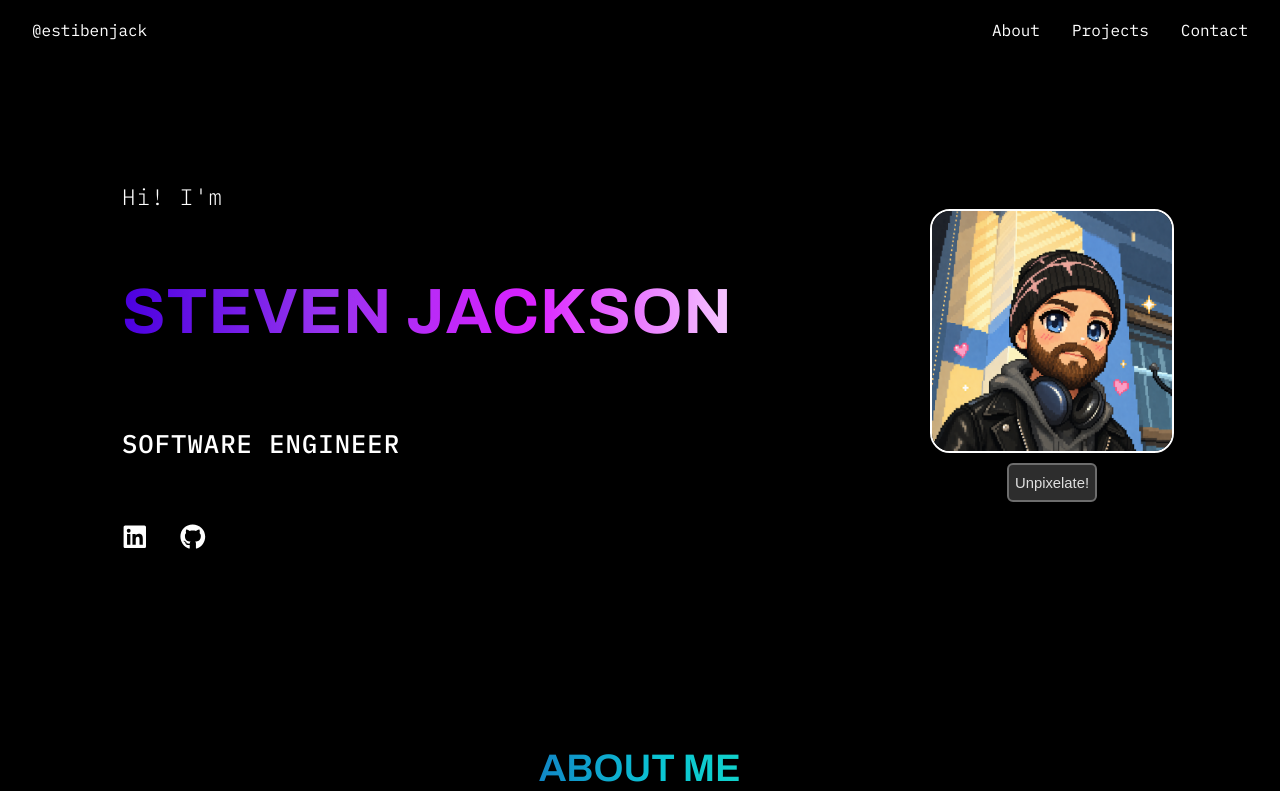
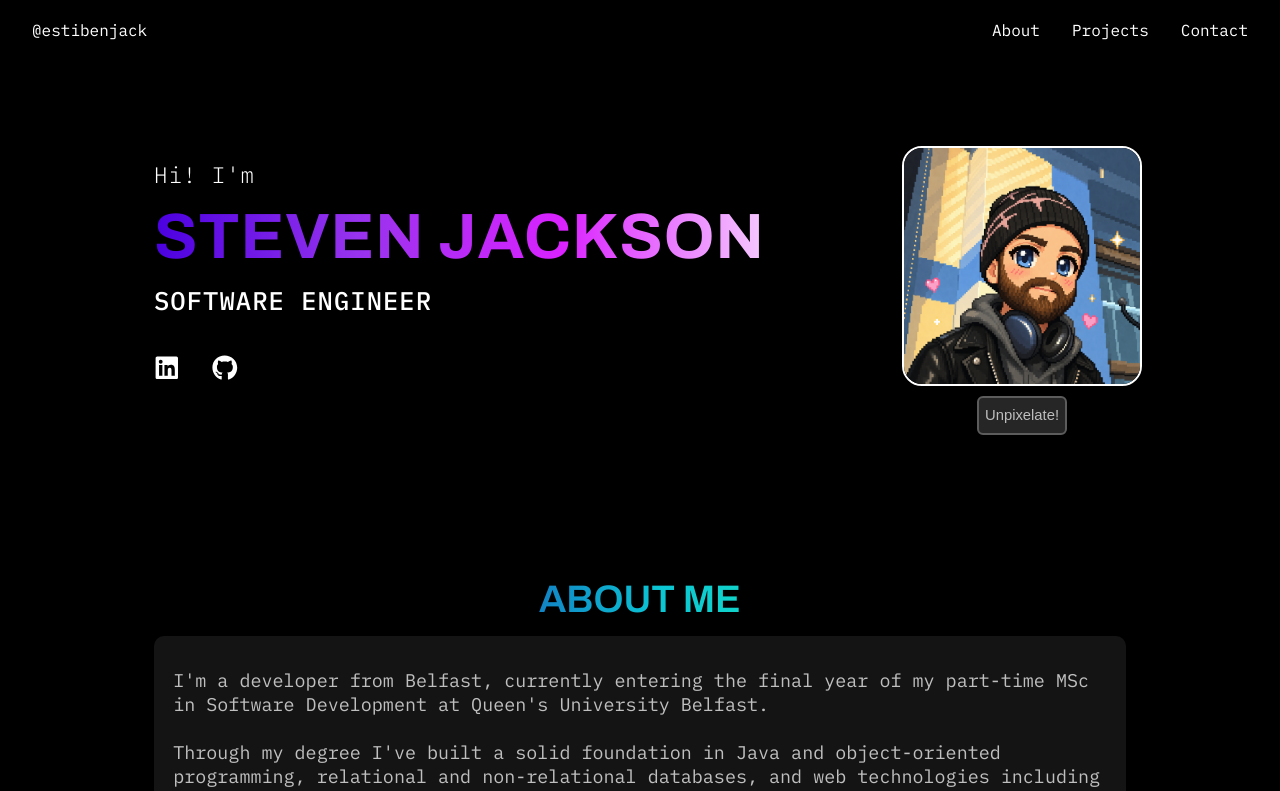
Before and after one commit to estibenjack/portfolio-site, a React (Vite) app in the folder frontend/: page / in a window 1280 px wide. Shown: the top 791 px of the page. Built offline with nearby package versions, Linux system fonts and the light colour scheme.

Commit message:
make small tweaks to css styling

```diff
--- a/frontend/src/style.css
+++ b/frontend/src/style.css
@@ -3,6 +3,12 @@
   --primary-font: 'Archivo', sans-serif;
   --secondary-font: 'IBM Plex Mono', monospace;
   --section-bg: #1c1c1e;
+}
+
+* {
+  margin: 0;
+  padding: 0;
+  box-sizing: border-box;
 }
 
 html {
@@ -155,7 +161,6 @@ body {
 
 .above-name {
   font-size: 1.4rem;
-
   letter-spacing: 1px;
   font-family: var(--secondary-font);
   font-weight: 300;
@@ -166,11 +171,11 @@ body {
   letter-spacing: 1px;
   font-family: var(--primary-font);
   font-weight: 700;
+  padding: 0.8rem 0;
 }
 
 .hero-job-title {
   text-transform: uppercase;
-  padding-top: 0.8rem;
   font-size: 1.6rem;
   letter-spacing: 1px;
   font-weight: 500;
@@ -182,7 +187,7 @@ body {
   gap: 2rem;
 }
 .hero-section .contact-links {
-  padding-top: 2.4rem;
+  padding: 2.4rem 0;
 }
 
 .contact-links svg {
@@ -226,12 +231,16 @@ body {
   margin: 0 auto;
   font-size: 0.925rem;
   border-radius: 6px;
-  transition: opacity 0.2 ease;
+  opacity: 0.85;
+  transition:
+    opacity 0.2 ease,
+    transform 0.2 ease;
   cursor: pointer;
 }
 
 .hero-img-wrapper button:hover {
-  opacity: 0.7;
+  opacity: 1;
+  transform: scale(1.05);
 }
 
 /*----------------*/
@@ -317,7 +326,6 @@ body {
   background: rgba(124, 58, 237, 0.15);
   color: #a78bfa;
   border: 1px solid rgba(124, 58, 237, 0.3);
-  /* width: fit-content; */
 }
 
 .project-links {
```
